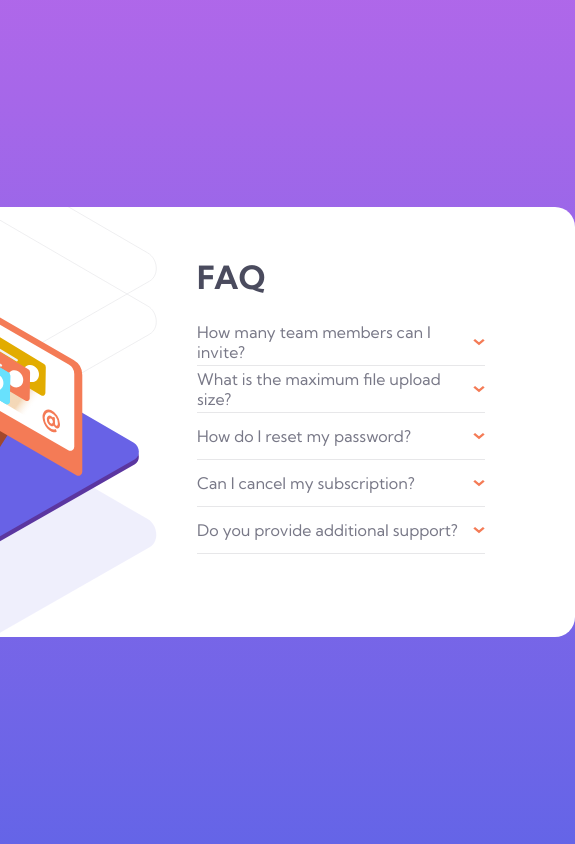
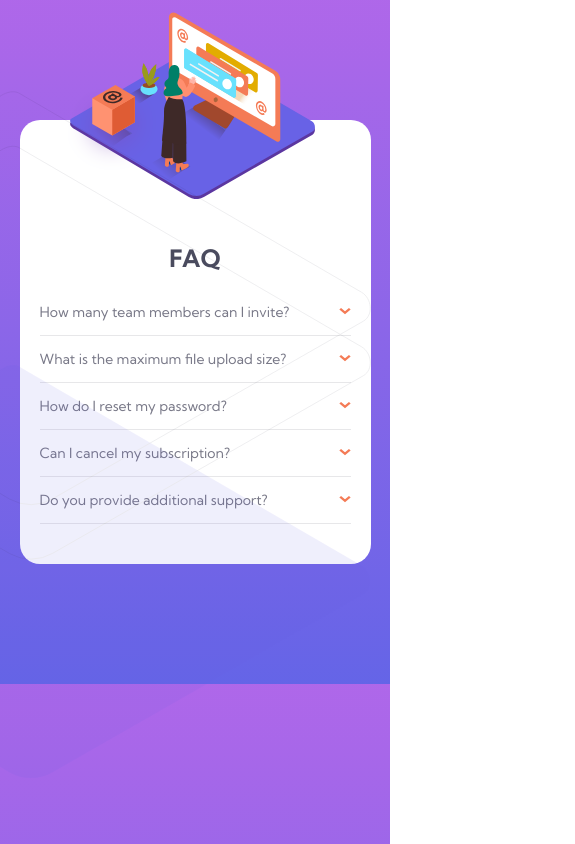
Before and after one commit to bustamantedeveloperfullstack/faq-accordion-card, a plain HTML site: page index.html in a window 390 px wide. Shown: the whole page, 575 px wide, since content can reach past the window. Drawn offline with Linux system fonts and the light colour scheme.

Commit message:
commit final, responsive

```diff
--- a/css/styles.css
+++ b/css/styles.css
@@ -134,5 +134,49 @@ body {
 
 .faq-container.active .faq-question-text {
   font-weight: 700;
-  color: var(--Soft-red);
+  color: var(--Very-dark-desaturated-blue);
 }
+
+@media (max-width: 768px) {
+  body {
+    height: auto;
+  }
+  .card {
+    flex-direction: column;
+    width: 90%;
+    height: auto;
+    margin: 120px 0;
+  }
+  .card-left {
+    width: 100%;
+    height: auto;
+    position: relative;
+    overflow: visible;
+  }
+  .card-img-box {
+    position: absolute;
+    margin: -206px 0 0 134px;
+    width: 26%;
+  }
+  .card-left-img-woman {
+    width: 70%;
+    position: static;
+    transform: none;
+    margin: -108px 0 0 50px;
+  }
+  .card-right {
+    width: 100%;
+    padding: 40px 20px;
+    gap: 16px;
+  }
+  .title {
+    font-size: 24px;
+    text-align: center;
+  }
+  .faq-question {
+    font-size: 14px;
+  }
+  .faq-response {
+    font-size: 13px;
+  }
+}
```
Also changed, not shown: index.html (line endings or trailing spaces).
